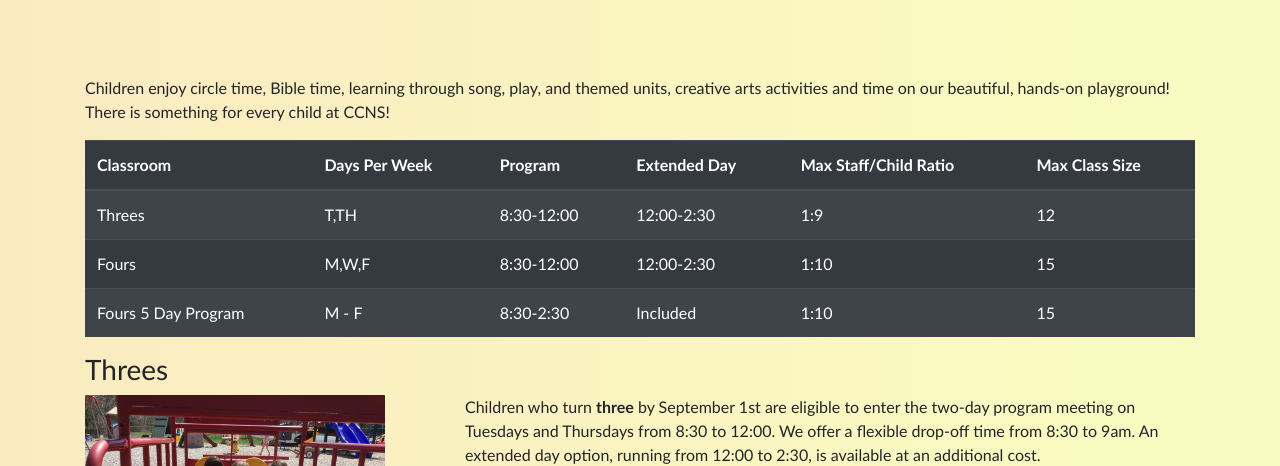
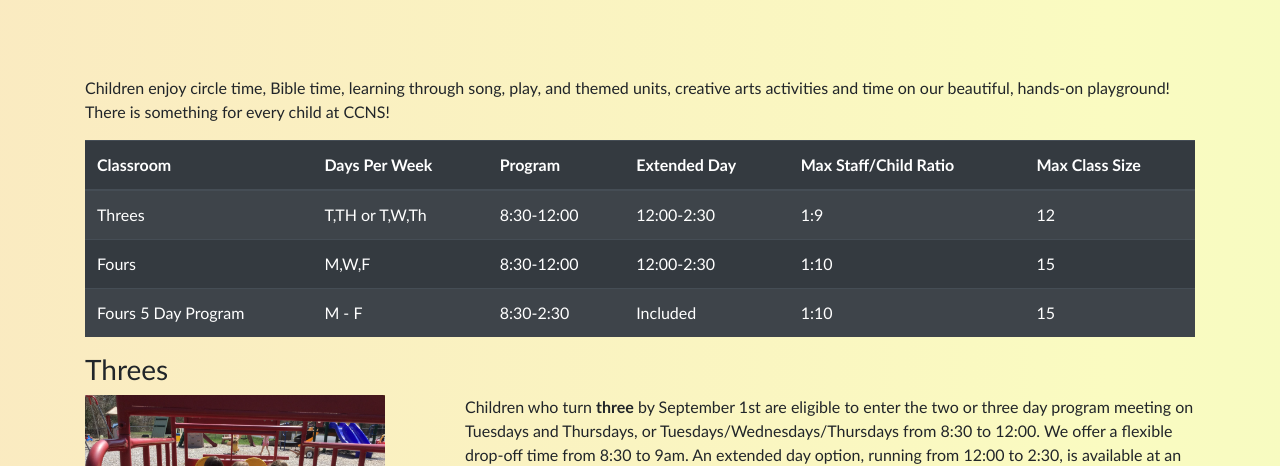
Before and after one commit to ccnsRI/ccnsRI, a plain HTML site: page Programs.html in a window 1280 px wide. Shown: the part 334-800 px from the top of the page. Drawn offline with nearby package versions, Linux system fonts and the light colour scheme.

Commit message:
Update Programs.html

```diff
--- a/Programs.html
+++ b/Programs.html
@@ -96,7 +96,7 @@
     <tbody>
       <tr>
         <td>Threes</td>
-        <td>T,TH</td>
+        <td>T,TH or T,W,Th</td>
         <td>8:30-12:00</td>
         <td>12:00-2:30</td>
         <td>1:9</td>
@@ -128,7 +128,7 @@
       <img src="img/About CCNS _ image 1.jpg" alt="Our Playground" style="width:100%;max-width:300px" data-toggle="modal" data-target="#Modal1">
     </div>
     <div class="col-sm-8">
-      <p>Children who turn <b>three</b> by September 1st are eligible to enter the two-day program meeting on Tuesdays and Thursdays from 8:30 to 12:00. We offer a flexible drop-off time from 8:30 to 9am. An extended day option, running from 12:00 to 2:30, is available at an additional cost.</p>
+      <p>Children who turn <b>three</b> by September 1st are eligible to enter the two or three day program meeting on Tuesdays and Thursdays, or Tuesdays/Wednesdays/Thursdays from 8:30 to 12:00.  We offer a flexible drop-off time from 8:30 to 9am. An extended day option, running from 12:00 to 2:30, is available at an additional cost.</p>
     </div>
   </div>
   <hr>
```
